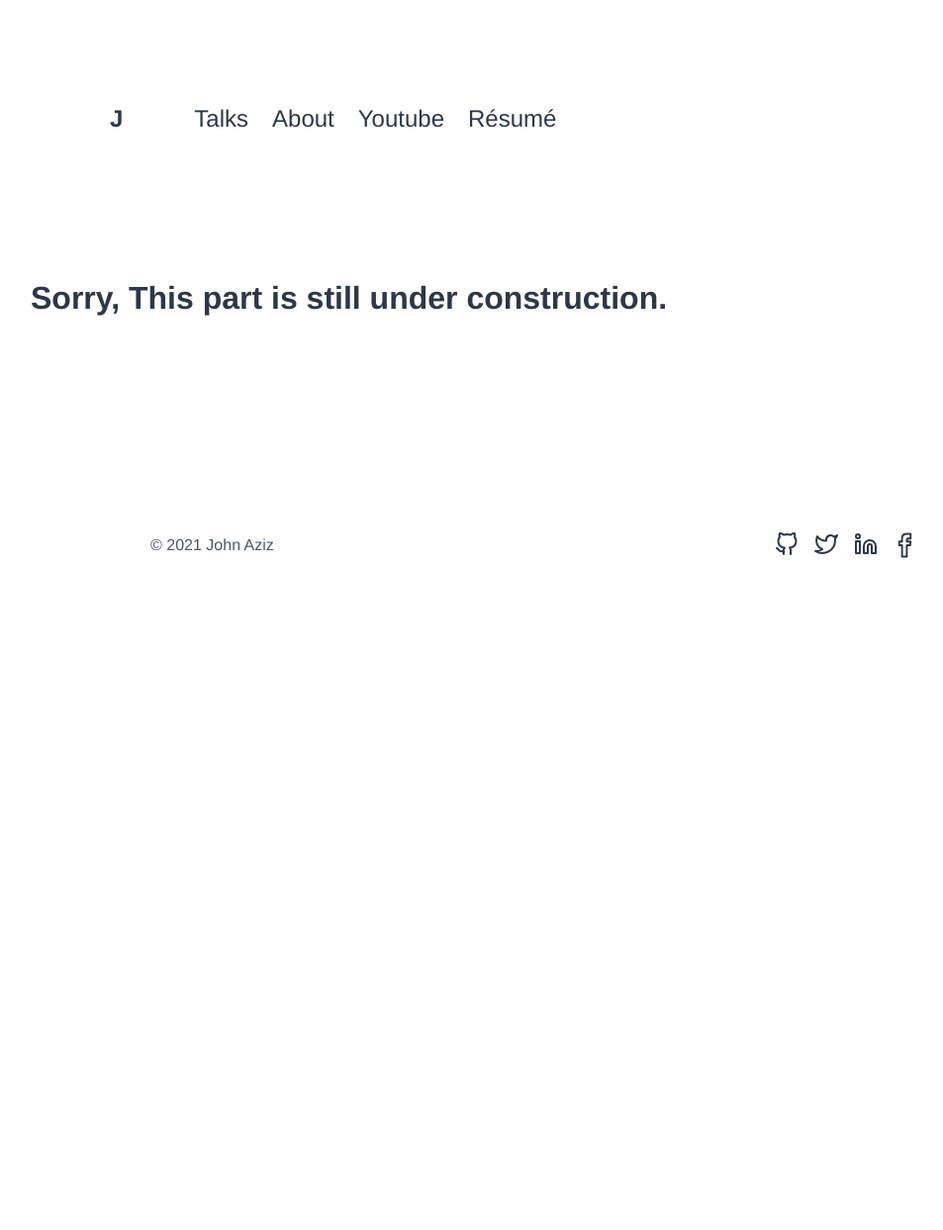
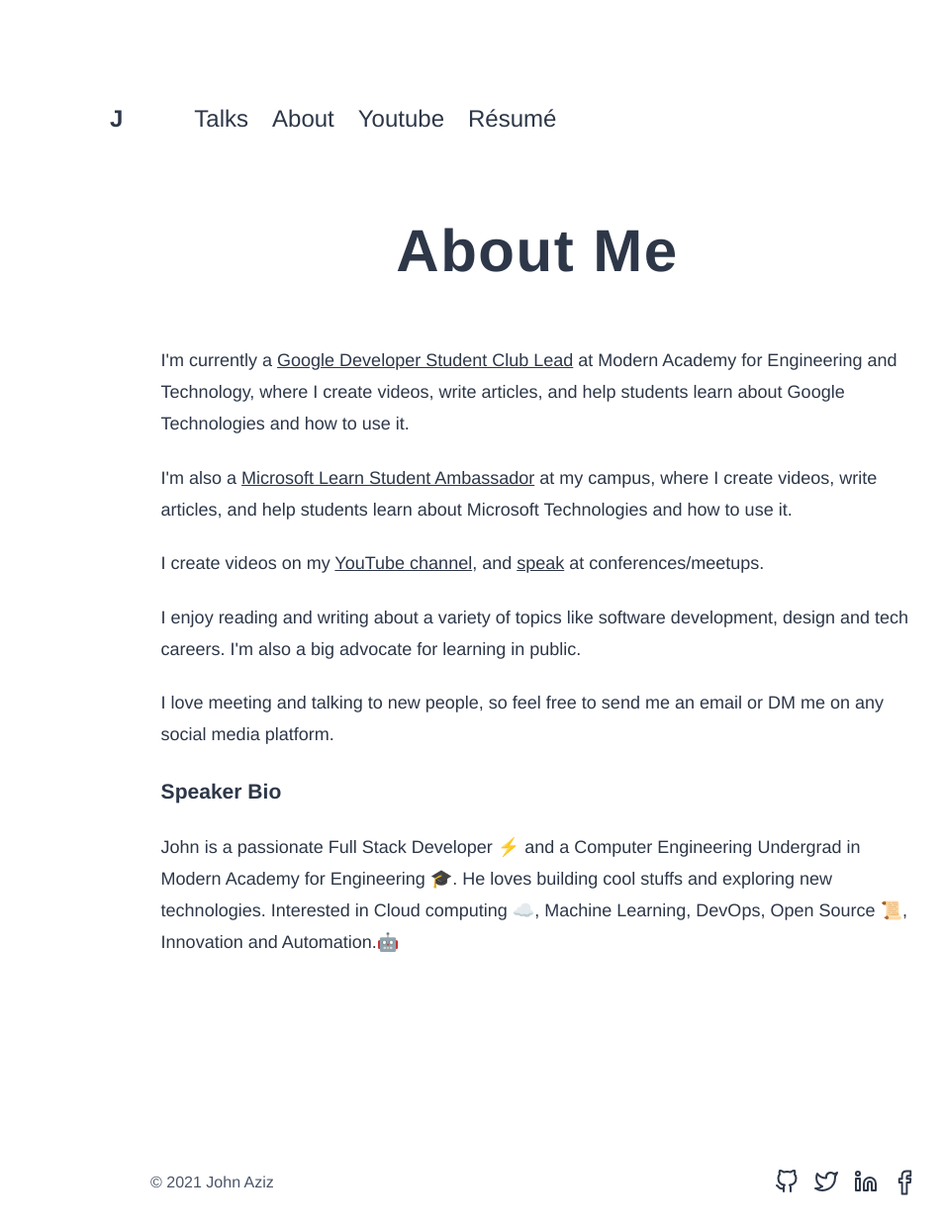
Before and after one commit to John0Isaac/Personal-Web-Site, a Flask app: page /about in a window 1280 px wide. Shown: the whole page at 99% size, without its empty margins (97-1050 px from the left). Before the commit the page ends 564 px from the top, so only its background shows below. Run offline with Flask 2, Linux system fonts and the light colour scheme; some libraries are stand-ins or nearby versions.

Commit message:
Update about.html

```diff
--- a/templates/pages/about.html
+++ b/templates/pages/about.html
@@ -1,8 +1,35 @@
-{% extends 'layouts/main.html' %} {% block title %}Under Construction{% endblock %} {% block content %}
+{% extends 'layouts/main.html' %} {% block title %}About{% endblock %} {% block content %}
 <main class="h-full min-h-full">
     <div>
-        <div class="container mx-auto px-10 pt-24 lg-px-32">
-            <h1>Sorry, This part is still under construction.</h1>
+        <div class="px-10 w-px-24 bg-primary text-primary pt-16">
+            <div class="prose prose-lg container mx-auto">
+                <h2 class="text-5xl w-text-6xl font-medium tracking-wide text-center mb-16">About Me</h2>
+                <div>
+                    <p>
+                        I'm currently a <a target="_blank" rel="noreferrer" href="https://dsc.community.dev/modern-academy-engineering-department" class="text-accent">Google Developer Student Club Lead</a> at Modern Academy for Engineering and Technology,
+                        where I create videos, write articles, and help students learn about Google Technologies and how to use it.
+                    </p>
+                    <p>
+                        I'm also a <a target="_blank" rel="noreferrer" href="https://studentambassadors.microsoft.com/en-US/profile/71460" class="text-accent">Microsoft Learn Student Ambassador</a> at my campus, where I create videos, write articles,
+                        and help students learn about Microsoft Technologies and how to use it.
+                    </p>
+                    <p>
+                        I create videos on my <a target="_blank" rel="noreferrer" href="https://www.youtube.com/channel/UCJwxtw-l_nibkU54ZbVW8xw" class="text-accent">YouTube channel</a>, and
+                        <a class="text-accent" href="/talks">speak</a> at conferences/meetups.
+                    </p>
+                    <p class="my-5">
+                        I enjoy reading and writing about a variety of topics like software development, design and tech careers. I'm also a big advocate for learning in public.
+                    </p>
+                    <p class="my-5">
+                        I love meeting and talking to new people, so feel free to send me an email or DM me on any social media platform.
+                    </p>
+                    <h3>Speaker Bio</h3>
+                    <p class="my-5">
+                        John is a passionate Full Stack Developer ⚡ and a Computer Engineering Undergrad in Modern Academy for Engineering 🎓. He loves building cool stuffs and exploring new technologies. Interested in Cloud computing ☁️, Machine Learning, DevOps, Open Source
+                        📜, Innovation and Automation.🤖
+                    </p>
+                </div>
+            </div>
         </div>
     </div>
 </main>
```
